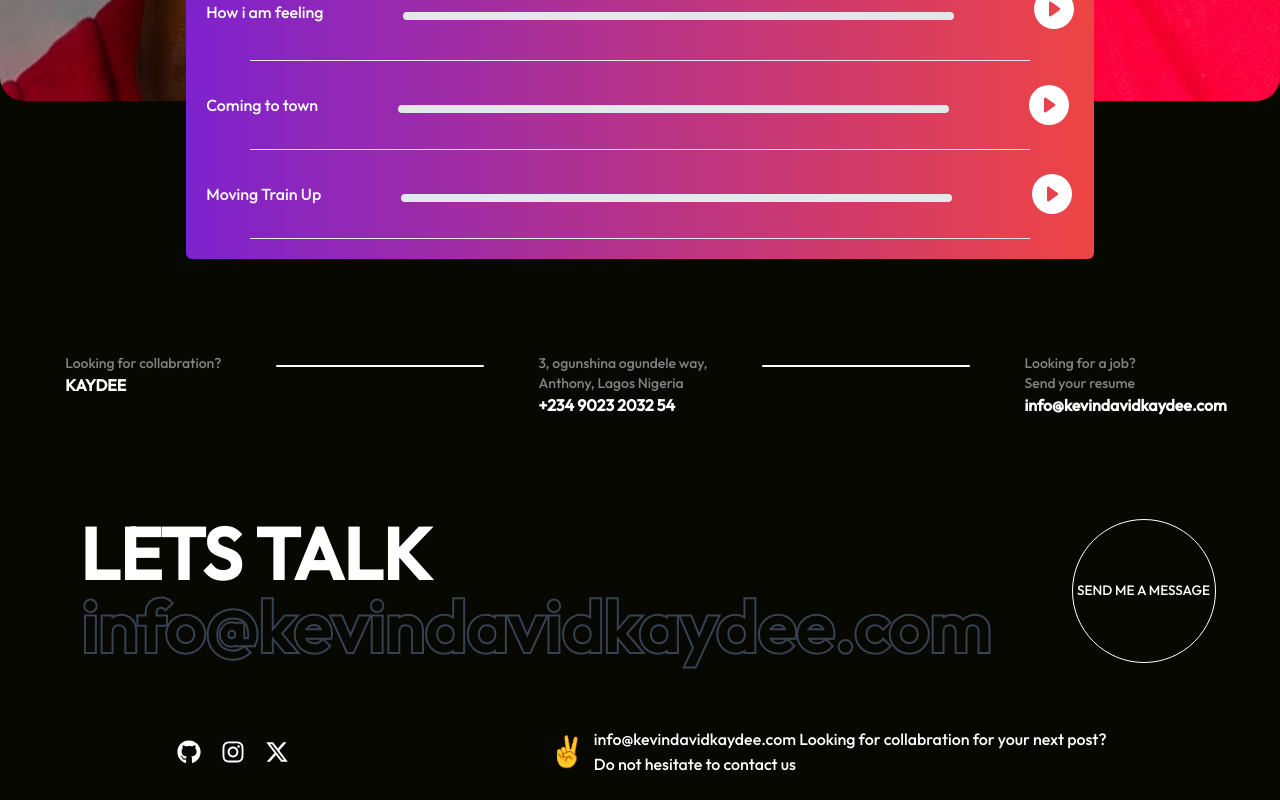
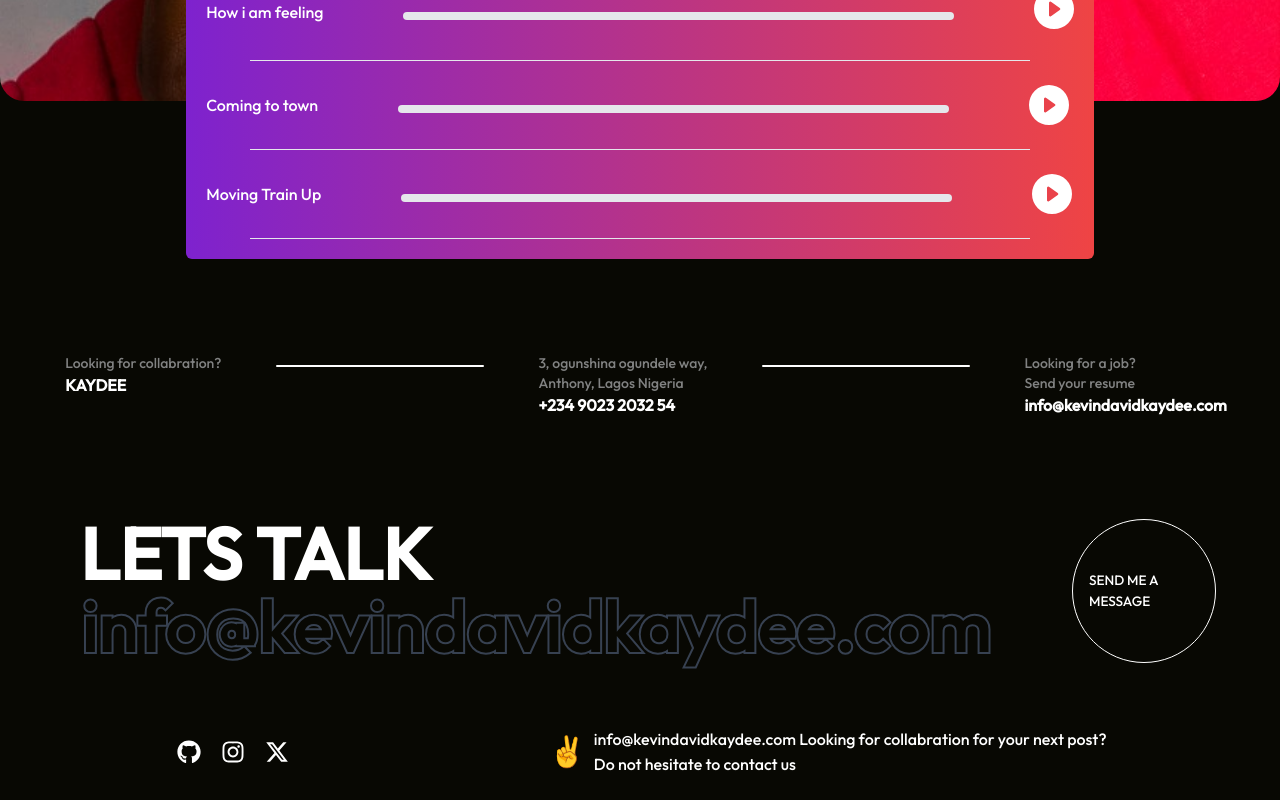
Before and after one commit to Simplevhick/Kevindavid, a Next.js app: page / in a window 1280 px wide. Shown: the part 2677-3477 px from the top of the page. Built offline with nearby package versions, Linux system fonts and the light colour scheme.

Commit message:
changed the mobile view of the footer to ml, removed the padding

```diff
--- a/components/Footer.jsx
+++ b/components/Footer.jsx
@@ -63,8 +63,8 @@ const Footer = () => {
           </div>
 
           <Link href="" mailto="">
-            <div className="w-[10rem] flex p-3 items-center h-[10rem] bg-black-500 rounded-[50%] border border-white lg:w-[9rem] lg:p-1 lg:h-[9rem] lg:flex lg:items-center lg:bg-black-500 lg:rounded-[50%] lg:border lg:border-white md:w-[10rem] md:flex md:p-3 md:items-center md:h-[10rem] md:bg-black-500 md:rounded-[50%] md:border md:border-white">
-              <p className="text-[0.85rem] w-full outfit lg:text-[0.85rem] lg:w-full md:text-[0.85rem] md:w-full font-normal">
+            <div className="w-[10rem] flex items-center h-[10rem] bg-black-500 rounded-[50%] border border-white lg:w-[9rem] lg:p-1 lg:h-[9rem] lg:flex lg:items-center lg:bg-black-500 lg:rounded-[50%] lg:border lg:border-white md:w-[10rem] md:flex md:p-3 md:items-center md:h-[10rem] md:bg-black-500 md:rounded-[50%] md:border md:border-white">
+              <p className="text-[0.85rem] ml-3 w-full outfit lg:text-[0.85rem] lg:w-full md:text-[0.85rem] md:w-full font-normal">
                 SEND ME A MESSAGE
               </p>
             </div>
```
